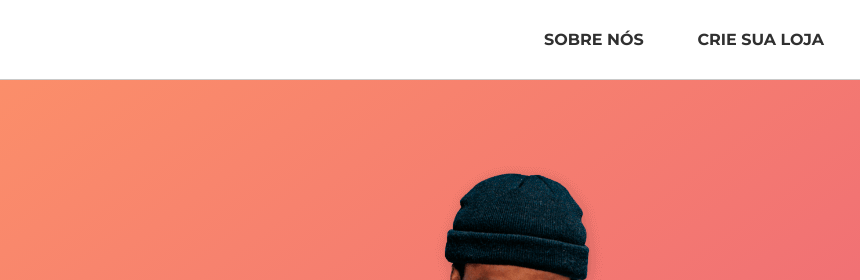
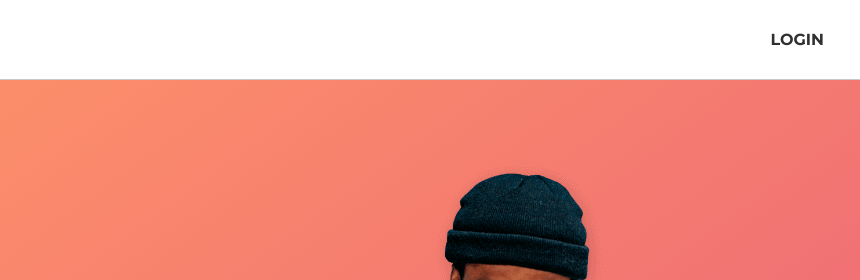
Before and after one commit to rodrigosonoki/gatsby-harver, a Gatsby site: page / in a window 1280 px wide. Shown: the top 280 px of the page, 420-1280 px from the left. Built offline with nearby package versions, Linux system fonts and the light colour scheme; Gatsby itself is replaced by a stand-in of ours.

Commit message:
feat: app button

```diff
--- a/src/components/Header/index.js
+++ b/src/components/Header/index.js
@@ -38,10 +38,13 @@ function Header() {
         <ButtonContainer isVisible={isVisible}>
           <ul>
             <li>
-              <Link to="/sobre-nos">Sobre nós</Link>
-            </li>
-            <li>
-              <Link to="/sobre-nos">Crie sua loja</Link>
+              <a
+                href="https://app.harver.com.br"
+                target="_blank"
+                rel="noreferrer"
+              >
+                Login
+              </a>
             </li>
           </ul>
         </ButtonContainer>
--- a/src/components/Header/styles.js
+++ b/src/components/Header/styles.js
@@ -46,7 +46,7 @@ export const ButtonContainer = styled.div`
     font-family: Montserrat;
     font-weight: bold;
     justify-content: space-between;
-    width: 320px;
+    width: 100%;
   }
 
   ul li {
```
